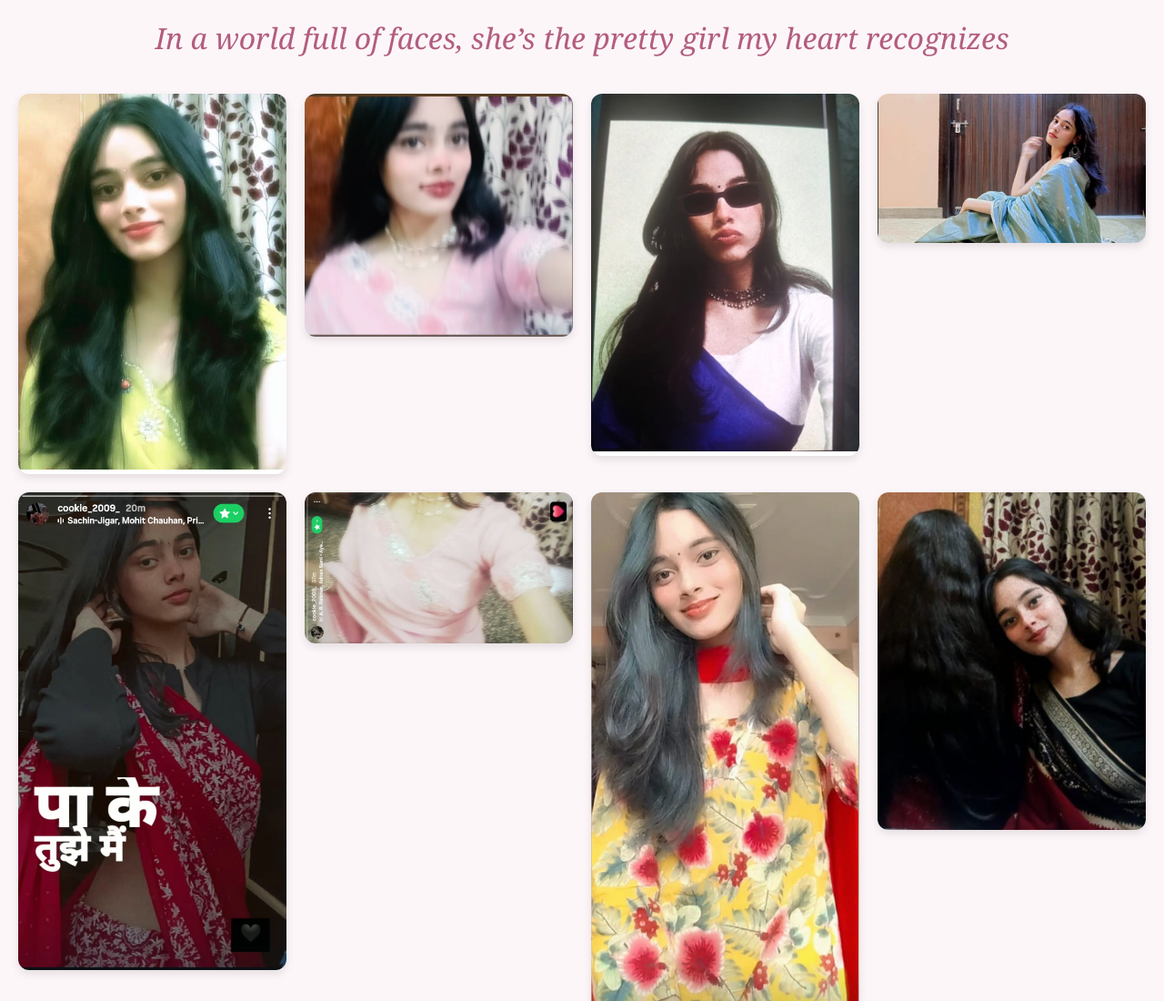
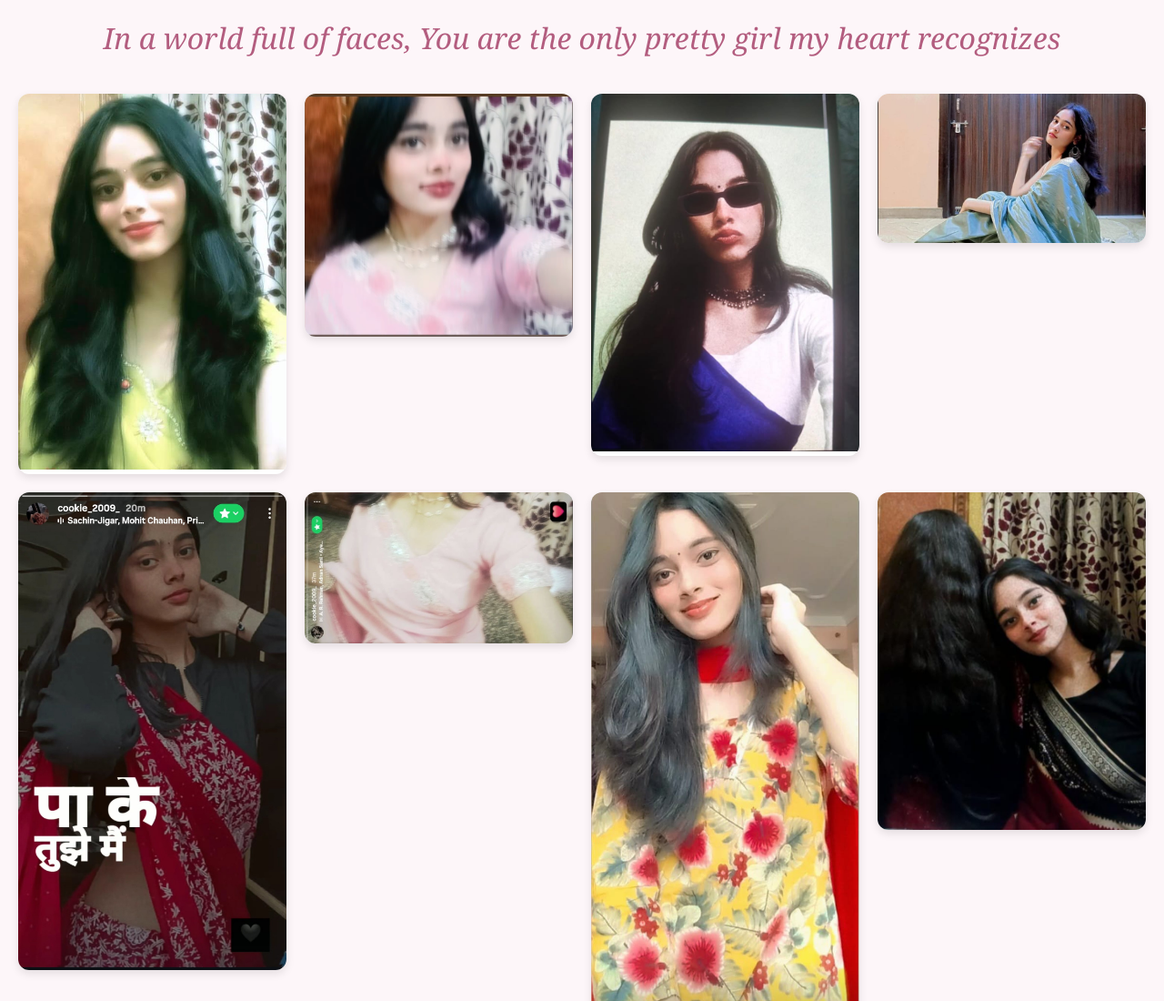
Before and after one commit to aryanrana3089-cell/Collage, a plain HTML site: page index.html in a window 1280 px wide. Shown: the top 1100 px of the page at 91% size. Drawn offline with Linux system fonts and the light colour scheme.

Commit message:
Update index.html

```diff
--- a/index.html
+++ b/index.html
@@ -143,7 +143,7 @@
   </style>
 </head>
 <body>
-  <header>In a world full of faces, she’s the pretty girl my heart recognizes</header>
+  <header>In a world full of faces, You are the only pretty girl my heart recognizes</header>
 
   <div class="gallery">
     <div class="photo-card"><img src="photo1.jpg" alt="Her photo"></div>
```
